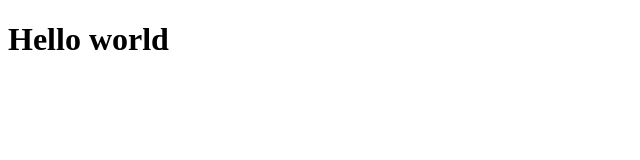
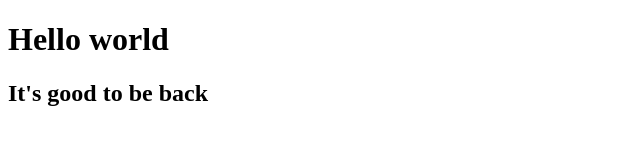
Before and after one commit to jeremysamuel02/test, a plain HTML site: page index.html in a window 1280 px wide. Shown: the whole page, without its empty margins (0-640 px from the left). Drawn offline with Linux system fonts and the light colour scheme.

Commit message:
do i remember it all

```diff
--- a/index.html
+++ b/index.html
@@ -5,5 +5,6 @@
 </head>
 <body>
 <h1> Hello world </h1>
+<h2> It's good to be back </h2>
 </body>
 </html>
```
